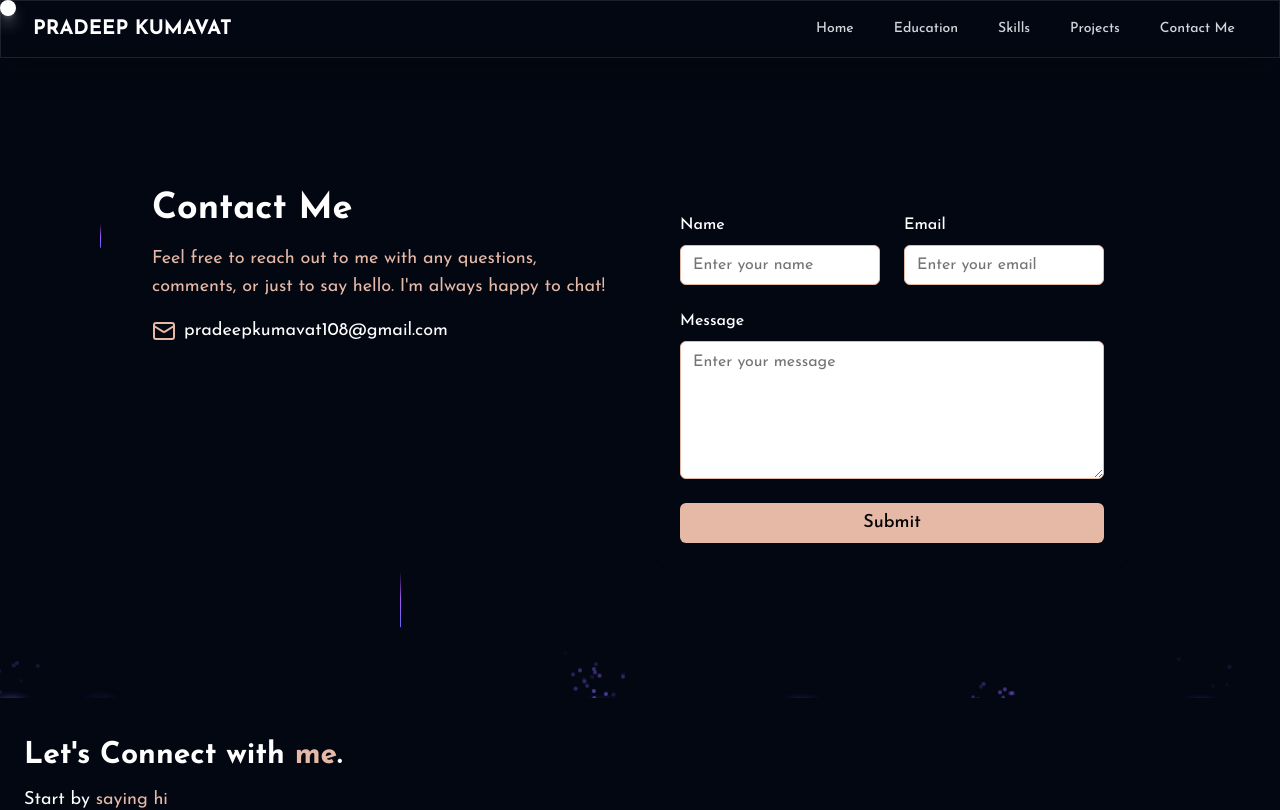
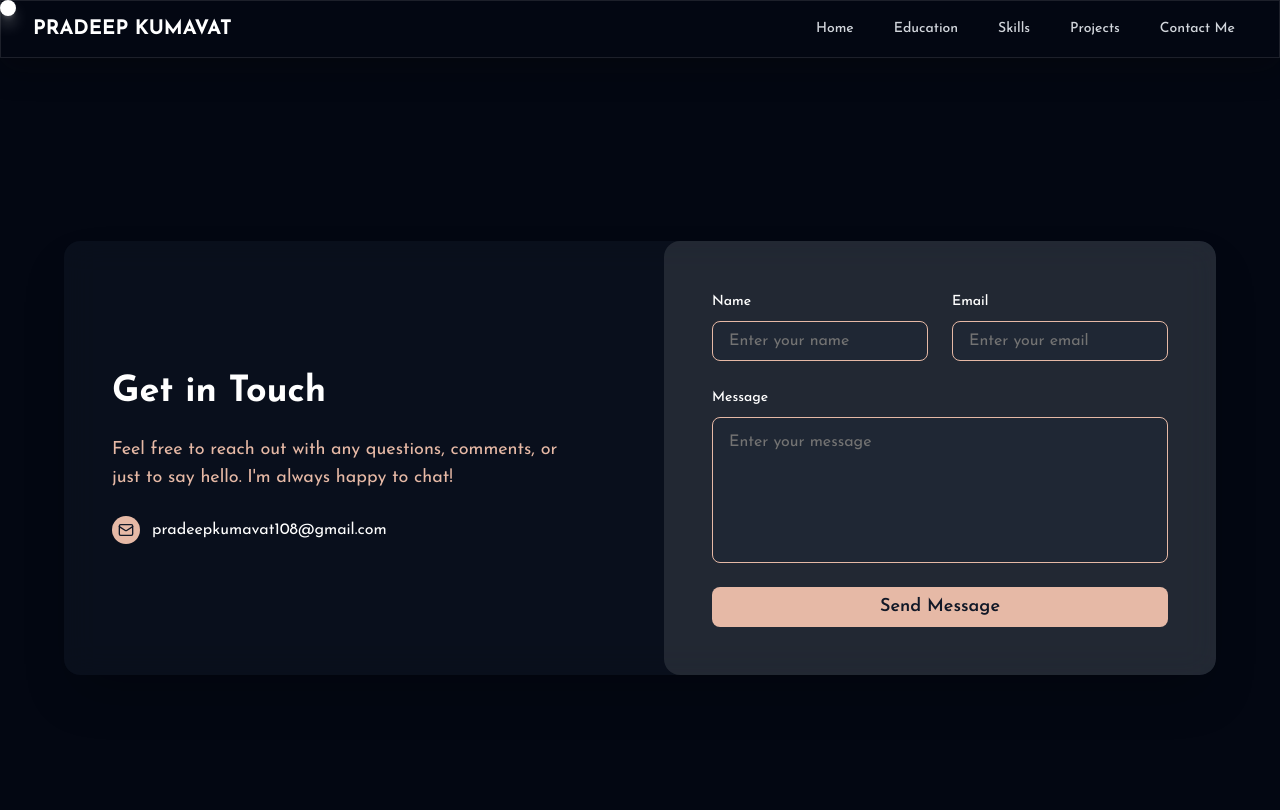
Before and after one commit to pradeep-kumavat/portfolio-me, a Next.js app: page /contact in a window 1280 px wide. Shown: the top 810 px of the page. Built offline with nearby package versions, Linux system fonts and the light colour scheme.

Commit message:
contact page fixed

```diff
--- a/src/components/Contact/Contact.tsx
+++ b/src/components/Contact/Contact.tsx
@@ -5,7 +5,6 @@ import { Input } from '@/components/ui/input'
 import { Textarea } from '@/components/ui/textarea'
 import { Button } from '@/components/ui/button'
 import { motion } from 'framer-motion'
-import { BackgroundBeamsWithCollision } from "@/components/ui/background-beams-with-collision";
 import { useState } from 'react'
 
 export default function Contact() {
@@ -16,21 +15,20 @@ export default function Contact() {
   })
 
   return (
-    <BackgroundBeamsWithCollision>
-    <div className='bg-gray-950 min-h-screen flex items-center justify-center w-full'>
+      <div className='bg-gray-950 min-h-screen flex items-center justify-center w-full px-4 py-16 sm:px-6 lg:px-8'>
         <motion.div
-        className="grid grid-cols-1 md:grid-cols-2 gap-8 w-full max-w-5xl py-12 md:py-20 text-white px-4 md:px-6"
+          className="grid grid-cols-1 lg:grid-cols-2 gap-12 w-full max-w-6xl bg-gray-900/50 backdrop-blur-lg rounded-2xl shadow-2xl overflow-hidden"
           initial={{ opacity: 0, y: 50 }}
           animate={{ opacity: 1, y: 0 }}
           exit={{ opacity: 0, y: -50 }}
           transition={{ duration: 0.5 }}
         >
+          <div className="space-y-6 p-8 lg:p-12 flex flex-col justify-center">
+            <h2 className="text-4xl font-bold text-white">Get in Touch</h2>
+            <p className="text-lg text-[#E6B9A6]">
+              Feel free to reach out with any questions, comments, or just to say hello. I'm always happy to chat!
+            </p>
             <div className="space-y-4">
-          <h2 className="text-4xl font-bold text-white">Contact Me</h2>
-          <p className="text-lg text-[#E6B9A6]">
-            Feel free to reach out to me with any questions, comments, or just to say hello. I'm always happy to chat!
-          </p>
-          <div className="space-y-3">
               <ContactInfo
                 Icon={MailIcon}
                 info="pradeepkumavat108@gmail.com"
@@ -38,39 +36,60 @@ export default function Contact() {
             </div>
           </div>
           <motion.div
-          className="bg-dark-card p-6 rounded-xl shadow-sm"
+            className="bg-white/10 p-8 lg:p-12 rounded-2xl"
             initial={{ opacity: 0, scale: 0.9 }}
             animate={{ opacity: 1, scale: 1 }}
             exit={{ opacity: 0, scale: 0.9 }}
             transition={{ duration: 0.5 }}
           >
-          <form  className="space-y-6">
-            <div className="grid grid-cols-1 md:grid-cols-2 gap-6">
+            <form className="space-y-6">
+              <div className="grid grid-cols-1 sm:grid-cols-2 gap-6">
                 <div className="space-y-2">
-                <Label htmlFor="name" className="text-white text-base">Name</Label>
-                <Input value={formData.name}
-                     name='Name' id="name" placeholder="Enter your name" className="bg-dark-blue text-black border border-[#E6B9A6] text-base py-2 px-3" />
+                  <Label htmlFor="name" className="text-white text-sm font-medium">Name</Label>
+                  <Input
+                    value={formData.name}
+                    onChange={(e) => setFormData({...formData, name: e.target.value})}
+                    name='Name'
+                    id="name"
+                    placeholder="Enter your name"
+                    className="bg-gray-800/50 text-white border-[#E6B9A6] focus:border-[#E6B9A6] focus:ring-[#E6B9A6] text-base py-3 px-4 rounded-lg transition duration-300 ease-in-out hover:bg-gray-800/70 focus:bg-gray-800/70"
+                  />
                 </div>
                 <div className="space-y-2">
-                <Label htmlFor="email" className="text-white text-base">Email</Label>
-                <Input value={formData.email}
-                     name='Email' id="email" type="email" placeholder="Enter your email" className="bg-dark-blue text-black border border-[#E6B9A6] text-base py-2 px-3" />
+                  <Label htmlFor="email" className="text-white text-sm font-medium">Email</Label>
+                  <Input
+                    value={formData.email}
+                    onChange={(e) => setFormData({...formData, email: e.target.value})}
+                    name='Email'
+                    id="email"
+                    type="email"
+                    placeholder="Enter your email"
+                    className="bg-gray-800/50 text-white border-[#E6B9A6] focus:border-[#E6B9A6] focus:ring-[#E6B9A6] text-base py-3 px-4 rounded-lg transition duration-300 ease-in-out hover:bg-gray-800/70 focus:bg-gray-800/70"
+                  />
                 </div>
               </div>
               <div className="space-y-2">
-              <Label htmlFor="message" className="text-white text-base">Message</Label>
+                <Label htmlFor="message" className="text-white text-sm font-medium">Message</Label>
                 <Textarea
                   value={formData.message}
-                   name='Message' id="message" placeholder="Enter your message" rows={5} className="bg-dark-blue text-black border border-[#E6B9A6] text-base py-2 px-3" />
+                  onChange={(e) => setFormData({...formData, message: e.target.value})}
+                  name='Message'
+                  id="message"
+                  placeholder="Enter your message"
+                  rows={5}
+                  className="bg-gray-800/50 text-white border-[#E6B9A6] focus:border-[#E6B9A6] focus:ring-[#E6B9A6] text-base py-3 px-4 rounded-lg transition duration-300 ease-in-out hover:bg-gray-800/70 focus:bg-gray-800/70 resize-none"
+                />
               </div>
-            <Button type="submit" className="w-full bg-[#E6B9A6] hover:bg-[#E6B9A6] text-black text-lg py-3">
-              Submit
+              <Button
+                type="submit"
+                className="w-full bg-[#E6B9A6] hover:bg-[#d9a08e] text-gray-900 font-semibold text-lg py-4 rounded-lg transition duration-300 ease-in-out transform hover:scale-105 focus:outline-none focus:ring-2 focus:ring-[#E6B9A6] focus:ring-opacity-50"
+              >
+                Send Message
               </Button>
             </form>
           </motion.div>
         </motion.div>
       </div>
-    </BackgroundBeamsWithCollision>
   )
 }
 
@@ -82,9 +101,11 @@ interface ContactInfoProps {
 
 function ContactInfo({ Icon, info }: ContactInfoProps) {
   return (
-    <div className="flex items-center gap-2">
-      <Icon className="h-6 w-6 text-[#E6B9A6]" />
-      <span className="text-lg">{info}</span>
+    <div className="flex items-center gap-3 text-white">
+      <div className="bg-[#E6B9A6] p-1.5 rounded-full">
+        <Icon className="h-4 w-4 text-gray-900" />
+      </div>
+      <span className="text-base">{info}</span>
     </div>
   )
 }
--- a/src/components/ui/background-beams-with-collision.tsx
+++ /dev/null
@@ -1,259 +0,0 @@
-"use client";
-import { cn } from "@/lib/utils";
-import { motion, AnimatePresence } from "framer-motion";
-import React, { useRef, useState, useEffect } from "react";
-
-export const BackgroundBeamsWithCollision = ({
-  children,
-  className,
-}: {
-  children: React.ReactNode;
-  className?: string;
-}) => {
-  const containerRef = useRef<HTMLDivElement>(null);
-  const parentRef = useRef<HTMLDivElement>(null);
-
-  const beams = [
-    {
-      initialX: 10,
-      translateX: 10,
-      duration: 7,
-      repeatDelay: 3,
-      delay: 2,
-    },
-    {
-      initialX: 600,
-      translateX: 600,
-      duration: 3,
-      repeatDelay: 3,
-      delay: 4,
-    },
-    {
-      initialX: 100,
-      translateX: 100,
-      duration: 7,
-      repeatDelay: 7,
-      className: "h-6",
-    },
-    {
-      initialX: 400,
-      translateX: 400,
-      duration: 5,
-      repeatDelay: 14,
-      delay: 4,
-    },
-    {
-      initialX: 800,
-      translateX: 800,
-      duration: 11,
-      repeatDelay: 2,
-      className: "h-20",
-    },
-    {
-      initialX: 1000,
-      translateX: 1000,
-      duration: 4,
-      repeatDelay: 2,
-      className: "h-12",
-    },
-    {
-      initialX: 1200,
-      translateX: 1200,
-      duration: 6,
-      repeatDelay: 4,
-      delay: 2,
-      className: "h-6",
-    },
-  ];
-
-  return (
-    <div
-      ref={parentRef}
-      className={cn(
-        "h-96 md:h-[40rem] bg-gradient-to-b from-white to-neutral-100 dark:from-neutral-950 dark:to-neutral-800 relative flex items-center w-full justify-center overflow-hidden",
-        // h-screen if you want bigger
-        className
-      )}
-    >
-      {beams.map((beam) => (
-        <CollisionMechanism
-          key={beam.initialX + "beam-idx"}
-          beamOptions={beam}
-          containerRef={containerRef}
-          parentRef={parentRef}
-        />
-      ))}
-
-      {children}
-      <div
-        ref={containerRef}
-        className="absolute bottom-0 bg-neutral-100 w-full inset-x-0 pointer-events-none"
-        style={{
-          boxShadow:
-            "0 0 24px rgba(34, 42, 53, 0.06), 0 1px 1px rgba(0, 0, 0, 0.05), 0 0 0 1px rgba(34, 42, 53, 0.04), 0 0 4px rgba(34, 42, 53, 0.08), 0 16px 68px rgba(47, 48, 55, 0.05), 0 1px 0 rgba(255, 255, 255, 0.1) inset",
-        }}
-      ></div>
-    </div>
-  );
-};
-
-const CollisionMechanism = React.forwardRef<
-  HTMLDivElement,
-  {
-    containerRef: React.RefObject<HTMLDivElement>;
-    parentRef: React.RefObject<HTMLDivElement>;
-    beamOptions?: {
-      initialX?: number;
-      translateX?: number;
-      initialY?: number;
-      translateY?: number;
-      rotate?: number;
-      className?: string;
-      duration?: number;
-      delay?: number;
-      repeatDelay?: number;
-    };
-  }
->(({ parentRef, containerRef, beamOptions = {} }, ref) => {
-  const beamRef = useRef<HTMLDivElement>(null);
-  const [collision, setCollision] = useState<{
-    detected: boolean;
-    coordinates: { x: number; y: number } | null;
-  }>({
-    detected: false,
-    coordinates: null,
-  });
-  const [beamKey, setBeamKey] = useState(0);
-  const [cycleCollisionDetected, setCycleCollisionDetected] = useState(false);
-
-  useEffect(() => {
-    const checkCollision = () => {
-      if (
-        beamRef.current &&
-        containerRef.current &&
-        parentRef.current &&
-        !cycleCollisionDetected
-      ) {
-        const beamRect = beamRef.current.getBoundingClientRect();
-        const containerRect = containerRef.current.getBoundingClientRect();
-        const parentRect = parentRef.current.getBoundingClientRect();
-
-        if (beamRect.bottom >= containerRect.top) {
-          const relativeX =
-            beamRect.left - parentRect.left + beamRect.width / 2;
-          const relativeY = beamRect.bottom - parentRect.top;
-
-          setCollision({
-            detected: true,
-            coordinates: {
-              x: relativeX,
-              y: relativeY,
-            },
-          });
-          setCycleCollisionDetected(true);
-        }
-      }
-    };
-
-    const animationInterval = setInterval(checkCollision, 50);
-
-    return () => clearInterval(animationInterval);
-  }, [cycleCollisionDetected, containerRef]);
-
-  useEffect(() => {
-    if (collision.detected && collision.coordinates) {
-      setTimeout(() => {
-        setCollision({ detected: false, coordinates: null });
-        setCycleCollisionDetected(false);
-      }, 2000);
-
-      setTimeout(() => {
-        setBeamKey((prevKey) => prevKey + 1);
-      }, 2000);
-    }
-  }, [collision]);
-
-  return (
-    <>
-      <motion.div
-        key={beamKey}
-        ref={beamRef}
-        animate="animate"
-        initial={{
-          translateY: beamOptions.initialY || "-200px",
-          translateX: beamOptions.initialX || "0px",
-          rotate: beamOptions.rotate || 0,
-        }}
-        variants={{
-          animate: {
-            translateY: beamOptions.translateY || "1800px",
-            translateX: beamOptions.translateX || "0px",
-            rotate: beamOptions.rotate || 0,
-          },
-        }}
-        transition={{
-          duration: beamOptions.duration || 8,
-          repeat: Infinity,
-          repeatType: "loop",
-          ease: "linear",
-          delay: beamOptions.delay || 0,
-          repeatDelay: beamOptions.repeatDelay || 0,
-        }}
-        className={cn(
-          "absolute left-0 top-20 m-auto h-14 w-px rounded-full bg-gradient-to-t from-indigo-500 via-purple-500 to-transparent",
-          beamOptions.className
-        )}
-      />
-      <AnimatePresence>
-        {collision.detected && collision.coordinates && (
-          <Explosion
-            key={`${collision.coordinates.x}-${collision.coordinates.y}`}
-            className=""
-            style={{
-              left: `${collision.coordinates.x}px`,
-              top: `${collision.coordinates.y}px`,
-              transform: "translate(-50%, -50%)",
-            }}
-          />
-        )}
-      </AnimatePresence>
-    </>
-  );
-});
-
-CollisionMechanism.displayName = "CollisionMechanism";
-
-const Explosion = ({ ...props }: React.HTMLProps<HTMLDivElement>) => {
-  const spans = Array.from({ length: 20 }, (_, index) => ({
-    id: index,
-    initialX: 0,
-    initialY: 0,
-    directionX: Math.floor(Math.random() * 80 - 40),
-    directionY: Math.floor(Math.random() * -50 - 10),
-  }));
-
-  return (
-    <div {...props} className={cn("absolute z-50 h-2 w-2", props.className)}>
-      <motion.div
-        initial={{ opacity: 0 }}
-        animate={{ opacity: 1 }}
-        exit={{ opacity: 0 }}
-        transition={{ duration: 1.5, ease: "easeOut" }}
-        className="absolute -inset-x-10 top-0 m-auto h-2 w-10 rounded-full bg-gradient-to-r from-transparent via-indigo-500 to-transparent blur-sm"
-      ></motion.div>
-      {spans.map((span) => (
-        <motion.span
-          key={span.id}
-          initial={{ x: span.initialX, y: span.initialY, opacity: 1 }}
-          animate={{
-            x: span.directionX,
-            y: span.directionY,
-            opacity: 0,
-          }}
-          transition={{ duration: Math.random() * 1.5 + 0.5, ease: "easeOut" }}
-          className="absolute h-1 w-1 rounded-full bg-gradient-to-b from-indigo-500 to-purple-500"
-        />
-      ))}
-    </div>
-  );
-};
```
Lines whose indentation alone changed are shown as unchanged.
